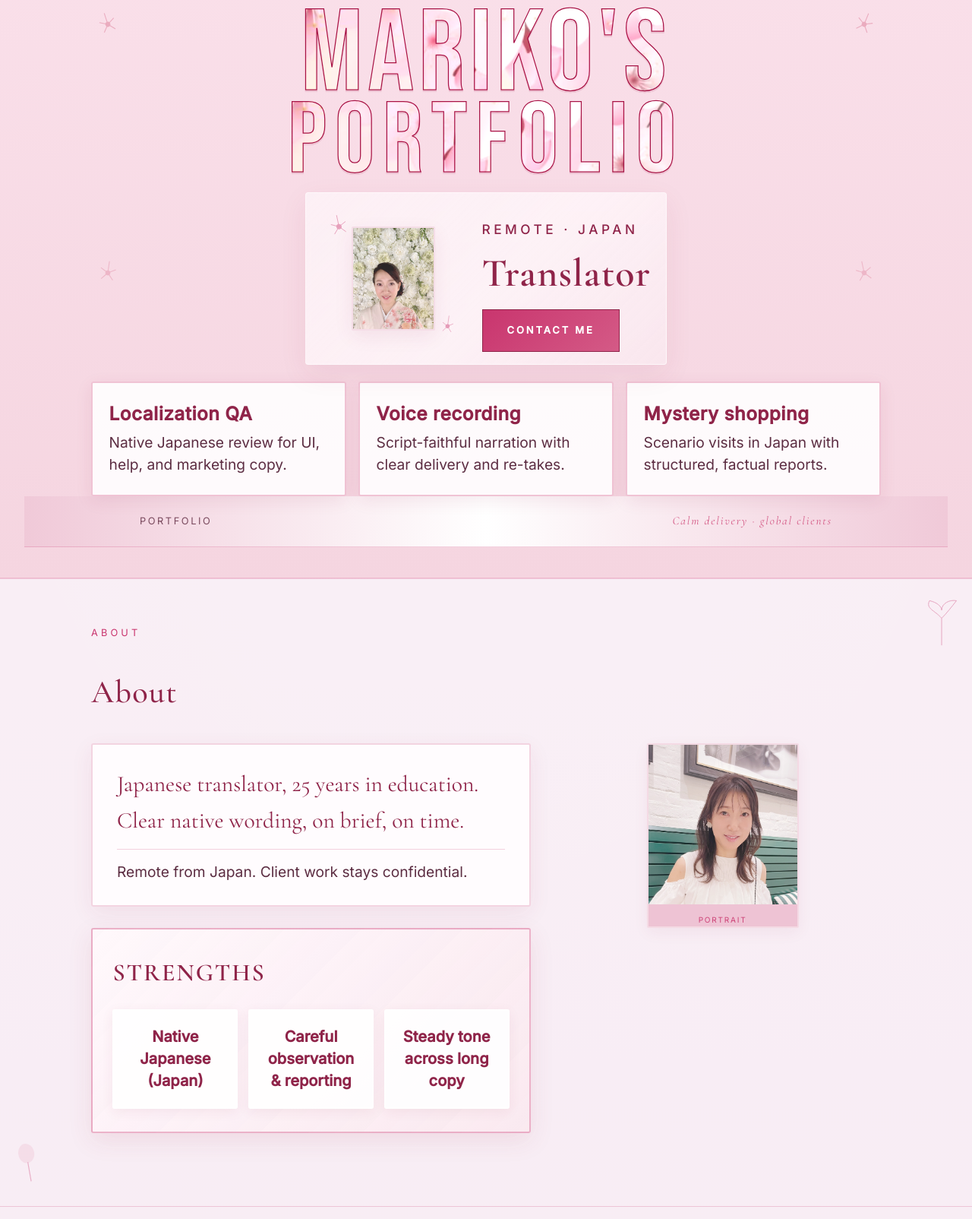
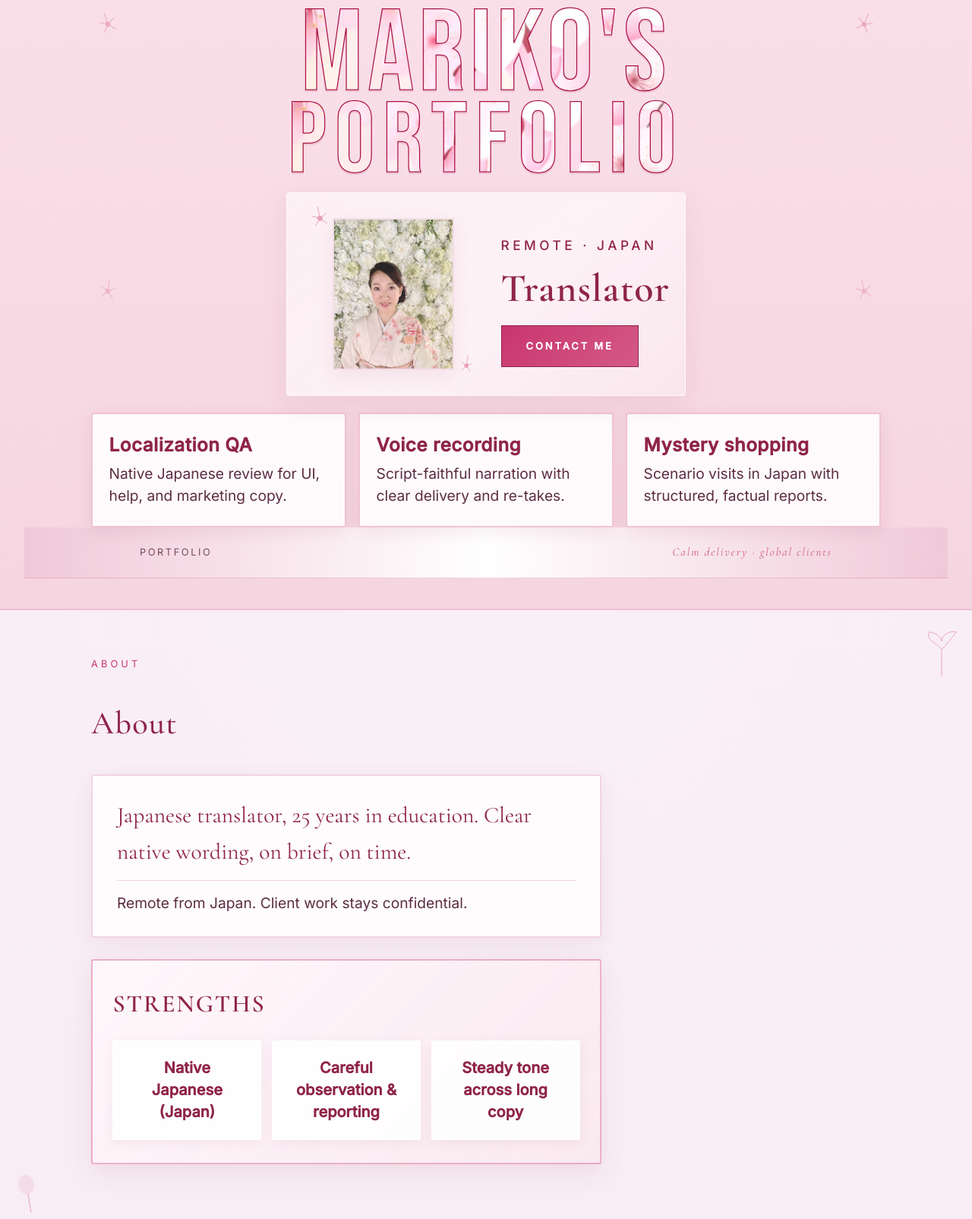
Before and after one commit to Mamari-ko/mariko-sato-portfolio, a plain HTML site: page index.html in a window 1280 px wide. Shown: the part 119-1723 px from the top of the page at 76% size. Drawn offline with nearby package versions, Linux system fonts and the light colour scheme.

Commit message:
Larger hero photo, remove About portrait
Co-authored-by: Cursor <cursoragent@cursor.com>

```diff
--- a/index.html
+++ b/index.html
@@ -357,7 +357,7 @@
 
     .hero-photo-top {
       width: 100%;
-      max-width: min(200px, 72vw);
+      max-width: min(248px, 82vw);
       margin: 0 auto;
       position: relative;
       flex: 0 0 auto;
@@ -365,7 +365,7 @@
 
     @media (min-width: 640px) {
       .hero-photo-top {
-        max-width: min(190px, 32vw);
+        max-width: min(240px, 38vw);
         margin: 0;
       }
     }
@@ -447,7 +447,7 @@
     .hero-photo-wrap .photo-beauty,
     .hero-photo-top .photo-beauty--hero {
       aspect-ratio: 4 / 5;
-      max-height: min(320px, 38vh);
+      max-height: min(400px, 48vh);
       border: 2px solid rgba(255, 255, 255, 0.45);
       box-shadow: 0 8px 24px rgba(143, 36, 73, 0.08);
     }
@@ -455,7 +455,7 @@
     .hero-photo-wrap .photo-beauty img,
     .hero-photo-top .photo-beauty--hero img {
       height: 100%;
-      min-height: 180px;
+      min-height: 220px;
       object-position: center 12%;
       object-fit: cover;
     }
@@ -632,17 +632,11 @@
       align-items: start;
     }
 
-    @media (min-width: 768px) {
-      .about-grid {
-        grid-template-columns: 1fr minmax(160px, 0.72fr);
-        gap: clamp(2rem, 4vw, 2.75rem);
-      }
-    }
-
     .about-main {
       display: flex;
       flex-direction: column;
       gap: clamp(1.25rem, 3vw, 1.75rem);
+      max-width: 42rem;
     }
 
     .about-intro-card {
@@ -1294,20 +1288,6 @@
               </ul>
             </div>
           </div>
-          <aside class="about-aside">
-            <figure class="about-portrait photo-beauty">
-              <img
-                id="about-photo"
-                src="images/photo-about.jpg"
-                alt=""
-                width="800"
-                height="1067"
-                loading="lazy"
-                data-i18n-alt="photo2_alt"
-              >
-              <figcaption data-i18n="photo2_caption">Portrait</figcaption>
-            </figure>
-          </aside>
         </div>
       </div>
     </section>
```
